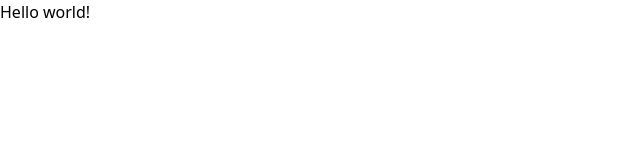
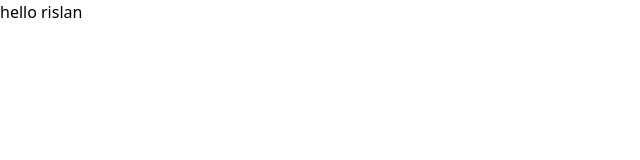
Before and after one commit to Rislantrs/My_internPortofolio, a Next.js app: page / in a window 1280 px wide. Shown: the top 160 px of the page, without its empty margins (0-640 px from the left). Built offline with nearby package versions, Linux system fonts and the light colour scheme.

Commit message:
Update greeting text to hello rislan

```diff
--- a/src/app/page.tsx
+++ b/src/app/page.tsx
@@ -1,7 +1,7 @@
 export default function Home() {
   return (
     <main>
-      <div>Hello world!</div>
+      <div>hello rislan</div>
     </main>
   );
 }
```
